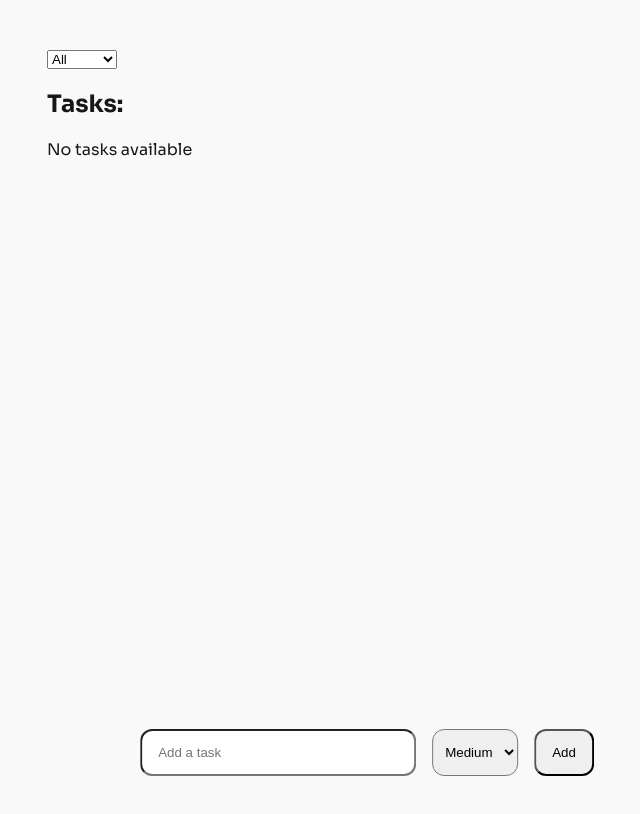
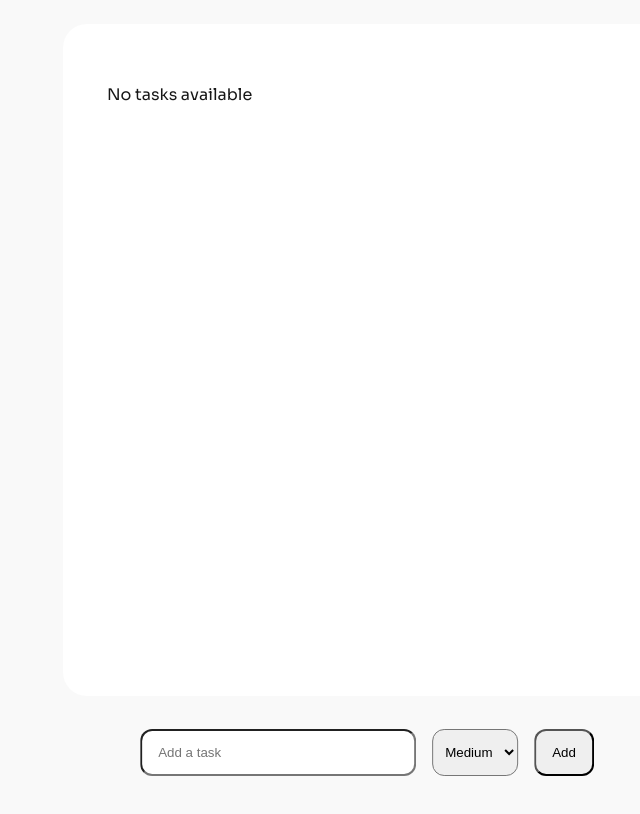
Before and after one commit to victorbruce/task-tracker, a React (Vite) app: page / in a window 1280 px wide. Shown: the whole page, without its empty margins (273-913 px from the left). Built offline with nearby package versions, Linux system fonts and the light colour scheme.

Commit message:
style(app-layout): refactor and improve  the main app layout

```diff
--- a/src/App.module.css
+++ b/src/App.module.css
@@ -1,5 +1,11 @@
 .app {
-  position: relative;
+  display: grid;
+  grid-template-rows: 84svh 1fr;
   max-width: 640px;
-  margin: 48px auto;
+  margin: 0 auto;
+  height: 100vh;
+  padding: 1rem;
+  box-sizing: border-box;
+  gap: 1rem;
+  overflow: hidden;
 }
--- a/src/App.tsx
+++ b/src/App.tsx
@@ -1,18 +1,13 @@
 import style from "./App.module.css";
 
 // components
+import TasksContainer from "./components/TasksContainer";
 import TaskForm from "./components/TaskForm";
-import Tasks from "./components/Tasks";
-import FilterTask from "./components/FilterTask";
 
 export default function App() {
   return (
-    <div className={style.app} data-testid="app">
-      <FilterTask />
-      <section aria-labelledby="tasks-heading">
-        <h1 id="tasks-heading">Tasks:</h1>
-        <Tasks />
-      </section>
+    <div data-testid="app" className={style.app}>
+      <TasksContainer />
       <TaskForm />
     </div>
   );
--- /dev/null
+++ b/src/components/TasksContainer/TaskContainer.module.css
@@ -0,0 +1,8 @@
+.list {
+  background-color: white;
+  border: 20px solid transparent;
+  border-radius: 1.5rem;
+  padding: 1.5rem;
+  overflow-y: auto;
+  max-height: 100%;
+}
--- /dev/null
+++ b/src/components/TasksContainer/index.tsx
@@ -0,0 +1,12 @@
+import Tasks from "../Tasks";
+import style from "./TaskContainer.module.css";
+
+const TasksContainer = () => {
+  return (
+    <div className={style.list}>
+      <Tasks />
+    </div>
+  );
+};
+
+export default TasksContainer;
--- a/src/index.css
+++ b/src/index.css
@@ -10,12 +10,14 @@
 
   --foreground: #171717;
   --background: #f9f9f9;
+  --border-color: #e5e7eb;
 }
 
 html {
   margin: 0;
   padding: 0;
   box-sizing: border-box;
+  overflow: hidden;
 }
 
 body {
```
